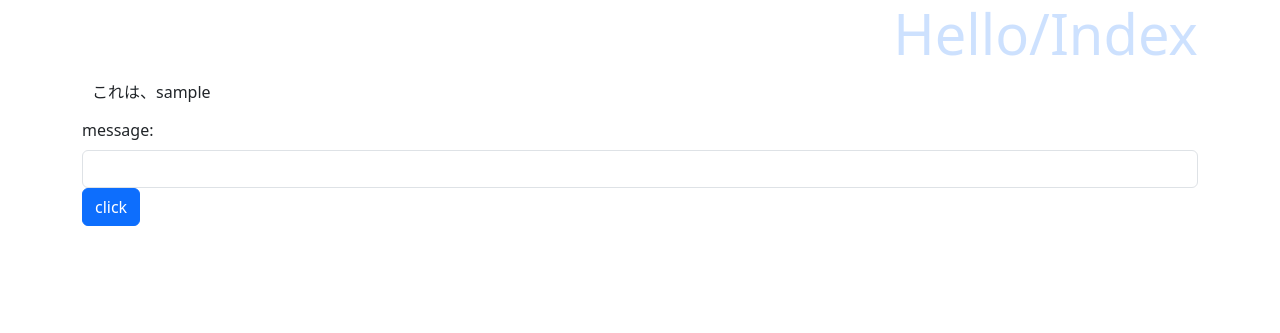
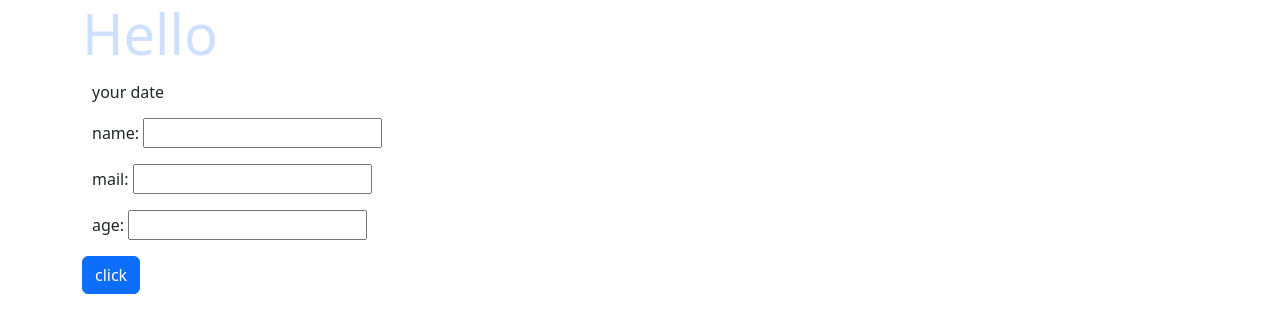
Before and after one commit to kimsjava/pythons, a Django app: page /hello/ in a window 1280 px wide. Shown: the top 333 px of the page. Run offline with Django 4.2, Linux system fonts and the light colour scheme.

Commit message:
[C2>106]form,as_p

```diff
--- /dev/null
+++ b/hello/form.py
@@ -0,0 +1,6 @@
+from django import forms
+
+class HelloForm(forms.Form):
+    name = forms.CharField(label='name')
+    mail = forms.EmailField(label='mail')
+    age = forms.IntegerField(label='age')
--- a/hello/templates/hello/index.html
+++ b/hello/templates/hello/index.html
@@ -8,12 +8,11 @@
     <link rel="stylesheet" href="https://cdn.jsdelivr.net/npm/bootstrap@5.3.3/dist/css/bootstrap.min.css" crossorigin="anonymous">
 </head>
 <body class="container">
-    <h1 class="display-4 text-primary">{{title}}</h1>
+    <h1 class="display-4 text-primary text-start" >{{title}}</h1>
     <p class="h6 my-3">{{msg}}</p>
-    <form action="{% url 'form' %}" method="post">
+    <form action="{% url 'index' %}" method="post">
         {% csrf_token %}
-        <label for="msg" class="form-label">message: </label>
-        <input id="msg" type="text" name="msg" class="form-control">
+        {{ form.as_p }}
         <input type="submit" value="click" class="btn btn-primary">
     </form>
 
--- a/hello/urls.py
+++ b/hello/urls.py
@@ -3,5 +3,4 @@
 
 urlpatterns = [
     path('', views.index, name='index'),
-    path('form', views.form, name='form'),
 ]
--- a/hello/views.py
+++ b/hello/views.py
@@ -1,20 +1,18 @@
 from django.shortcuts import render
 from django.http import HttpResponse
+
+from hello.form import HelloForm
 # Create your views here.
 
 
 def index(request):
     params = {
-        'title': 'Hello/Index',
-        'msg': 'これは、sample',
-        'goto': 'next',
+        'title': 'Hello',
+        'msg': 'your date',
+        'form': HelloForm(),
     }
+    if (request.method == 'POST'):
+        params['message'] = f"名前:{request.POST['name']}\nメール:{request.POST['mail']}\n年齢:{request.POST['age']}"
+        params['form'] = HelloForm(request.POST)
+
     return render(request, 'hello/index.html', params)
-
-def form(request):
-    msg = request.POST['msg']
-    params = {
-        'title': 'Hello/Form',
-        'msg': f'konbanwa {msg} san',
-    }
-    return render(request, 'hello/index.html', params)
```
Also changed, not shown: 1 other file.
